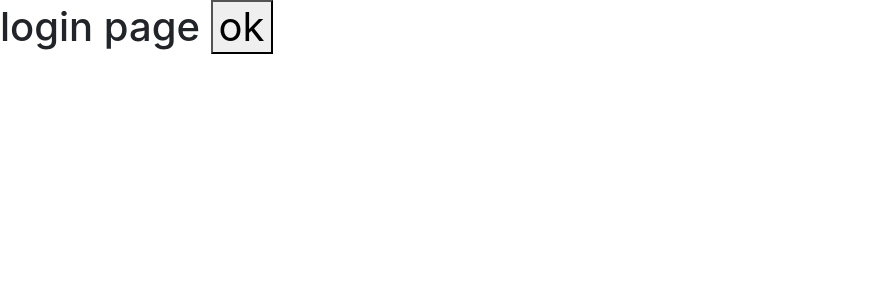
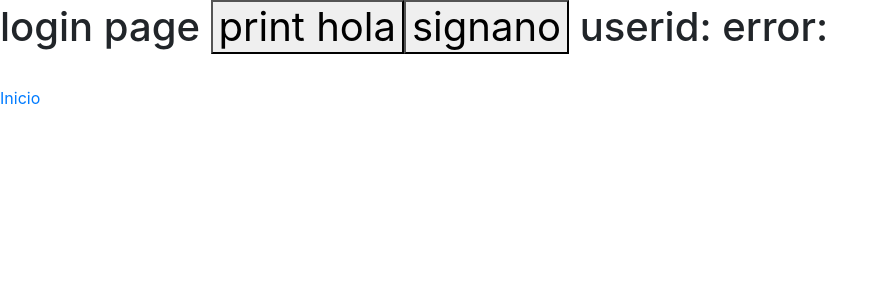
Before and after one commit to obedmacallums/copiaypega, a Nuxt app: page /login in a window 1280 px wide. Shown: the top 300 px of the page, without its empty margins (0-887 px from the left). Built offline with nearby package versions, Linux system fonts and the light colour scheme.

Commit message:
added stores

```diff
--- /dev/null
+++ b/pages/fruits.vue
@@ -0,0 +1,15 @@
+<template>
+    <div>
+        {{fruits}}
+    </div>
+</template>
+
+<script>
+export default {
+    computed: {
+    fruits () {
+      return this.$store.state.fruits.fruits
+    }
+  }
+}
+</script>
--- a/pages/index.vue
+++ b/pages/index.vue
@@ -36,7 +36,9 @@
 </div>
 <br>
 
-
+ <NuxtLink to="/login">
+    <b-navbar-brand>login</b-navbar-brand>
+    </NuxtLink>
 
       <button class="btn btn-outline-primary btn-sm mb-4" @click="clean">Borrar</button>
       <br>
@@ -73,8 +75,8 @@
 export default {
  middleware({ store, redirect }) {
       // If the user is not authenticated
-
-    if (!store.state.user) {
+     console.log(store.state.authfirebase)
+    if (!store.state.authfirebase.user1) {
         return redirect('/login')
     }
     },
--- a/pages/login.vue
+++ b/pages/login.vue
@@ -2,39 +2,43 @@
 <div>
     <h1>
         login page
-        <button>ok</button>
+
+        <button @click="print">print hola</button>
+       <button @click="signano">signano</button>
+       userid: {{userid}}
+       error: {{usererror}}
     </h1>
+    <br>
+    <NuxtLink to="/">
+    Inicio
+    </NuxtLink>
 </div>
 
 </template>
 <script>
-import { mapMutations } from 'vuex'
+import { mapActions } from 'vuex'
 
 export default {
-
+    computed: {
+    userid () {
+      return this.$store.state.authfirebase.user1
+    },
+    usererror () {
+      return this.$store.state.authfirebase.error
+    }
+  },
 
     methods: {
-      iniciar(){
 
-
-      }
+      ...mapActions({
+      print: 'authfirebase/print',
+      signano: 'authfirebase/signano'
+    }),
 
 
       }
 
 
 
-
-    ,
-
-    mounted(){
-
-      this.iniciar()
-
-
-
-
-    },
-
 }
 </script>
--- a/store/auth_firebase.js
+++ /dev/null
@@ -1,34 +0,0 @@
-import {auth} from '@/plugins/firebase.js'
-
-export const state = () => ({
-  user: null,
-  error: null
-})
-
-export const mutations = {
-  setUser (state, user) {
-    state.user = user
-  },
-  setError (state, error) {
-    state.error = error
-  },
-
-  async signInA({ commit }, payload){
-
-    try{
-    var response = await auth.signInAnonymously()
-    commit("setUser", response.user)
-  }
-    catch (error){
-    commit("setError", error.message);
-
-    }
-
-  }
-}
-
-export const actions = {
-
-
-
-}
--- /dev/null
+++ b/store/authfirebase.js
@@ -0,0 +1,43 @@
+import {auth} from '@/plugins/firebase.js'
+import firebase from "firebase/app";
+
+
+export const state = () => ({
+  user1: '',
+  error: ''
+})
+
+export const mutations = {
+  setUser (state, user1) {
+    state.user1 = user1
+  },
+  setError (state, error) {
+    state.error = error
+  },
+
+
+}
+
+export const actions = {
+  signano(context) {
+    firebase
+      .auth()
+      .signInAnonymously()
+      .then(response => {
+        console.log(response.user)
+        console.log(context)
+        context.commit('setUser', response.user.uid)
+
+      })
+      .catch(error => {
+        console.log(error)
+      });
+
+  },
+
+  print(){
+
+  console.log("hola")
+  }
+
+}
--- /dev/null
+++ b/store/fruits.js
@@ -0,0 +1,27 @@
+
+
+export const state = () => ({
+    fruits: ['okok', "okok2"],
+})
+
+export const mutations = {
+    addFruit(state, fruit) {
+        state.fruits.push(fruit)
+    },
+    removeFruit(state, fruitId) {
+        state.fruits = state.fruits.filter((fruit) => fruit.id !== fruitId)
+    },
+}
+
+export const actions = {
+    addFruit(context, fruit) {
+        const slicedFruit = sliceFruit(fruit)
+        context.commit(slicedFruit)
+    },
+}
+
+export const getters = {
+    getApples: (state) => {
+        return state.fruits.filter((fruit) => fruit.type === 'Apple')
+    },
+}
```
